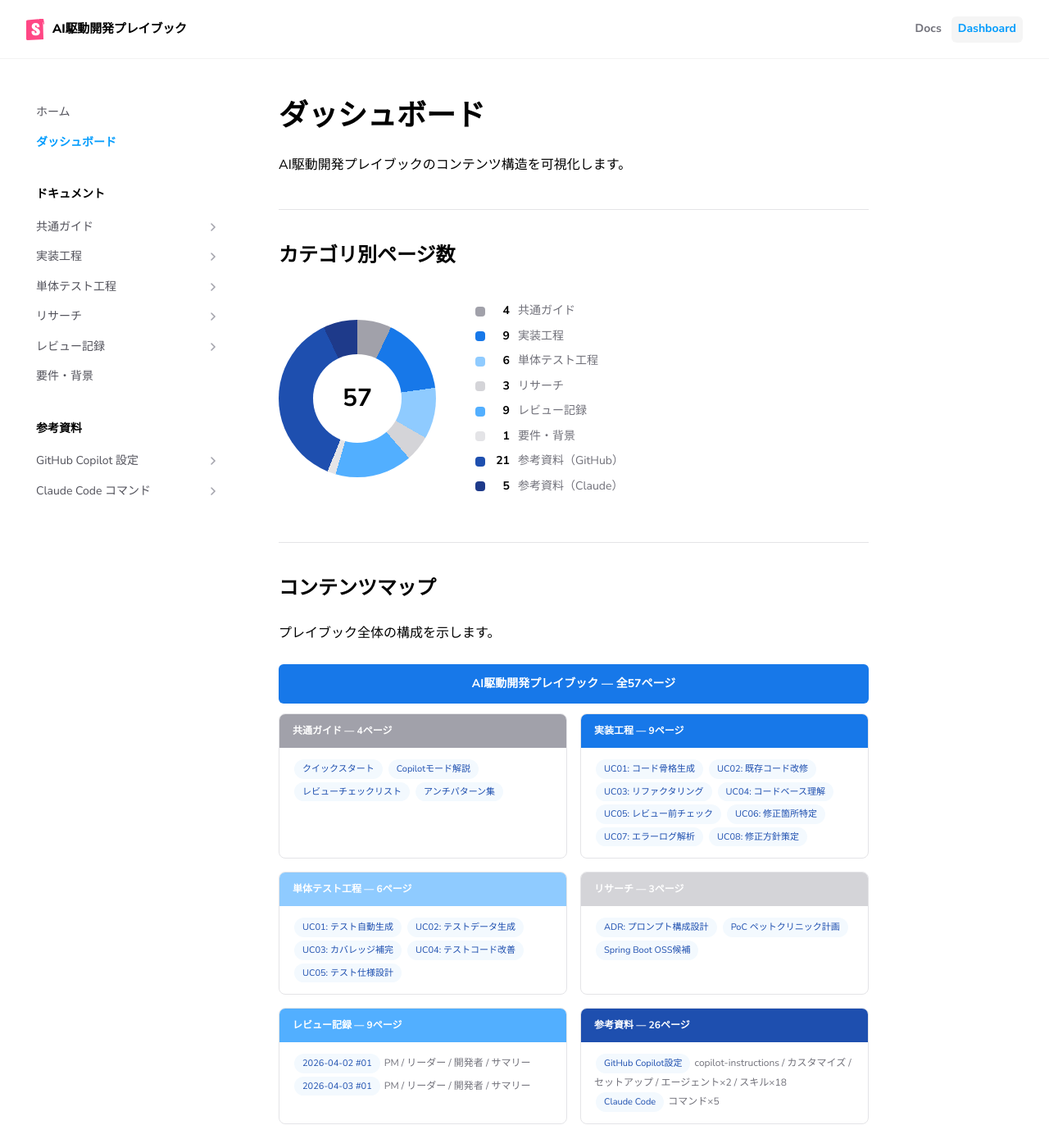
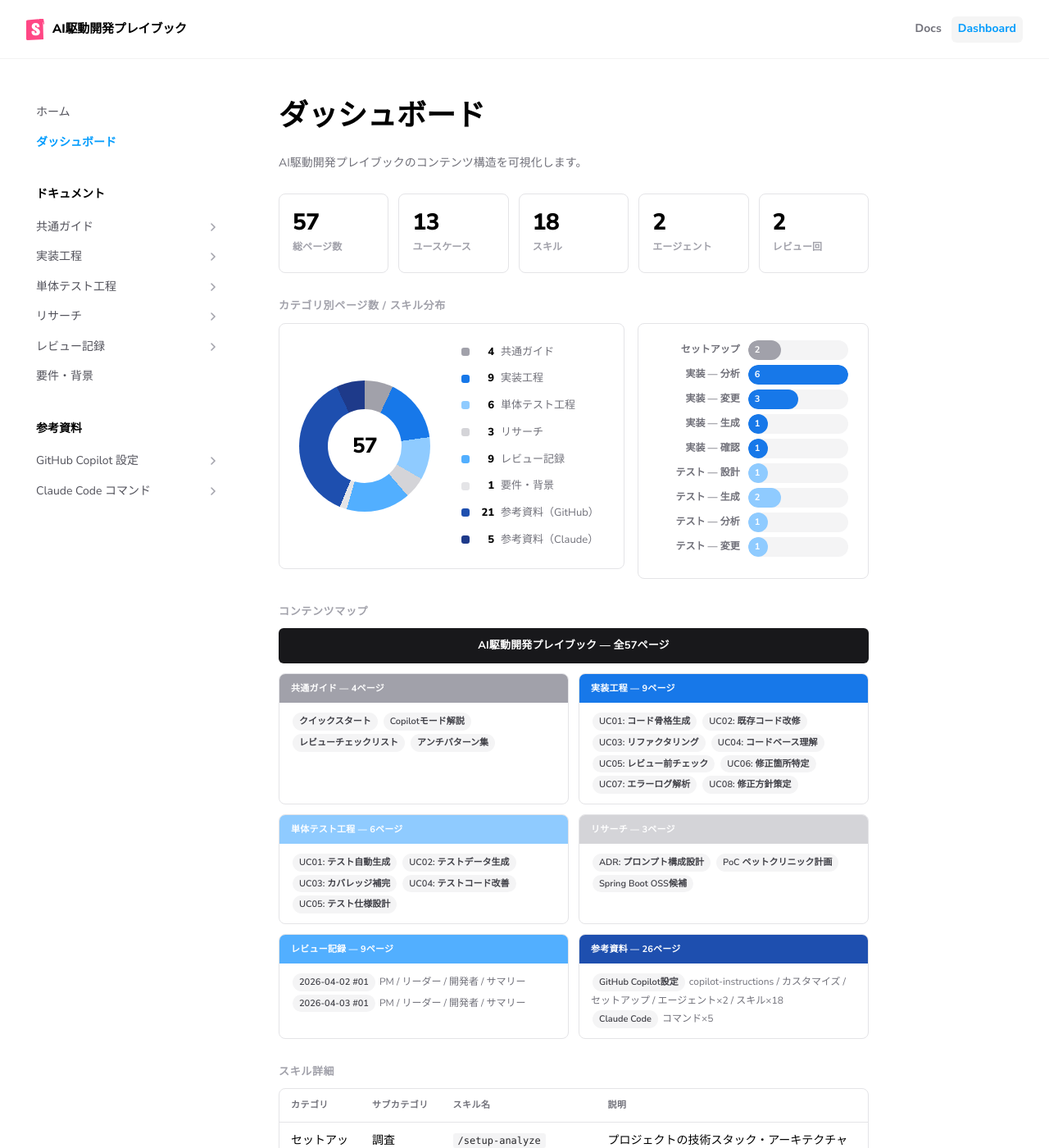
Before and after one commit to merrylou/jekyll-sandbox, a Jekyll site: the page built from dashboard.html, in a window 1280 px wide and 1400 px high. Shown: the whole window at 82% size. Built offline with Jekyll 4.4.1, drawn with Linux system fonts in a browser that asks for light colours; some of the changed text lies outside the part shown.

Commit message:
dashboard: Vercel/Linear風モダンUIに刷新
KPI最上部移動、ドーナツ+棒グラフ2カラム化、ニュートラル配色、
統一hover、3段階レスポンシブ対応

Co-Authored-By: Claude Opus 4.6 <noreply@anthropic.com>

```diff
--- a/dashboard.html
+++ b/dashboard.html
@@ -5,10 +5,51 @@ nav_order: 2
 ---
 
 <style>
-/* ===== Donut — Storybook Blue + Zinc ===== */
-.ds-donut-section { display: flex; align-items: center; gap: 48px; flex-wrap: wrap; padding: 16px 0; }
+/* ===== Dashboard Overrides (Vercel/Linear style) ===== */
+.prose h2 {
+  font-size: 13px; font-weight: 700; text-transform: uppercase;
+  letter-spacing: 0.05em; color: var(--zinc-400);
+  margin: 32px 0 12px; padding-bottom: 0; border-bottom: none;
+}
+.prose h4 {
+  font-size: 13px; font-weight: 700; color: var(--zinc-500);
+  margin: 24px 0 12px; letter-spacing: 0.02em;
+}
+.prose > p:first-of-type { font-size: 14px; color: var(--zinc-500); margin-bottom: 24px; }
+.prose hr { display: none; }
+
+/* ===== KPI Cards ===== */
+.ds-kpis { display: grid; grid-template-columns: repeat(5, 1fr); gap: 12px; }
+.ds-kpi {
+  background: var(--color-bg); border: 1px solid var(--color-border);
+  border-radius: var(--radius-lg); padding: 20px 16px; text-align: left;
+  transition: border-color 0.15s ease, box-shadow 0.15s ease;
+}
+.ds-kpi:hover { border-color: var(--zinc-300); box-shadow: 0 2px 8px rgba(0,0,0,0.04); }
+.ds-kpi-v {
+  font-size: 28px; font-weight: 800; color: var(--color-text);
+  letter-spacing: -0.02em; line-height: 1;
+}
+.ds-kpi-l {
+  font-size: 12px; font-weight: 600; color: var(--zinc-400);
+  margin-top: 6px; letter-spacing: 0.01em;
+}
+
+/* ===== 2-Column Grid ===== */
+.ds-grid-2col {
+  display: grid; grid-template-columns: auto 1fr; gap: 16px; align-items: start;
+}
+
+/* ===== Donut ===== */
+.ds-donut-section {
+  display: flex; align-items: center; gap: 32px; flex-wrap: wrap;
+  padding: 20px 24px; background: var(--color-bg);
+  border: 1px solid var(--color-border); border-radius: var(--radius-lg);
+  transition: border-color 0.15s ease, box-shadow 0.15s ease;
+}
+.ds-donut-section:hover { border-color: var(--zinc-300); box-shadow: 0 2px 8px rgba(0,0,0,0.04); }
 .ds-donut {
-  width: 192px; height: 192px; border-radius: 50%; position: relative; flex-shrink: 0;
+  width: 160px; height: 160px; border-radius: 50%; position: relative; flex-shrink: 0;
   background: conic-gradient(
     var(--zinc-400) 0deg 25.3deg,
     var(--blue-600) 25.3deg 82.1deg,
@@ -22,118 +63,161 @@ nav_order: 2
 }
 .ds-donut-hole {
   position: absolute; top: 50%; left: 50%; transform: translate(-50%,-50%);
-  width: 108px; height: 108px; background: var(--color-bg); border-radius: 50%;
+  width: 90px; height: 90px; background: var(--color-bg); border-radius: 50%;
   display: flex; align-items: center; justify-content: center;
-  font-size: 30px; font-weight: 700; color: var(--color-text);
+  font-size: 26px; font-weight: 800; color: var(--color-text); letter-spacing: -0.02em;
 }
-.ds-legend { display: flex; flex-direction: column; gap: 6px; }
-.ds-legend-row { display: flex; align-items: center; gap: 10px; font-size: 14px; }
-.ds-legend-dot { width: 12px; height: 12px; border-radius: 4px; flex-shrink: 0; }
-.ds-legend-n { font-weight: 700; min-width: 20px; text-align: right; color: var(--color-text); }
-.ds-legend-t { color: var(--color-text-secondary); }
+.ds-legend { display: flex; flex-direction: column; gap: 4px; }
+.ds-legend-row {
+  display: flex; align-items: center; gap: 8px; font-size: 13px;
+  padding: 3px 6px; border-radius: var(--radius); transition: background 0.1s ease;
+}
+.ds-legend-row:hover { background: var(--zinc-50); }
+.ds-legend-dot { width: 10px; height: 10px; border-radius: 3px; flex-shrink: 0; }
+.ds-legend-n {
+  font-weight: 800; min-width: 22px; text-align: right; color: var(--color-text);
+  font-variant-numeric: tabular-nums;
+}
+.ds-legend-t { color: var(--zinc-500); }
+
+/* ===== Bar Chart ===== */
+.ds-bars {
+  padding: 20px 24px; background: var(--color-bg);
+  border: 1px solid var(--color-border); border-radius: var(--radius-lg);
+  transition: border-color 0.15s ease, box-shadow 0.15s ease;
+}
+.ds-bars:hover { border-color: var(--zinc-300); box-shadow: 0 2px 8px rgba(0,0,0,0.04); }
+.ds-bar-row { display: flex; align-items: center; margin-bottom: 6px; gap: 10px; }
+.ds-bar-lbl {
+  width: 100px; text-align: right; font-size: 12px; font-weight: 600;
+  color: var(--zinc-500); flex-shrink: 0; white-space: nowrap;
+}
+.ds-bar-track {
+  flex: 1; background: var(--zinc-100); border-radius: var(--radius-full);
+  height: 24px; overflow: hidden;
+}
+.ds-bar-fill {
+  height: 100%; border-radius: var(--radius-full); display: flex; align-items: center;
+  padding-left: 8px; font-size: 11px; font-weight: 700; color: #FFFFFF;
+  min-width: 24px; transition: width 0.4s cubic-bezier(0.4, 0, 0.2, 1);
+}
 
 /* ===== Content Map ===== */
 .ds-map { display: flex; flex-direction: column; gap: 12px; }
 .ds-map-root {
-  background: var(--blue-600); color: #FFFFFF;
-  padding: 12px 24px; border-radius: var(--radius-md);
-  font-size: 14px; font-weight: 700; text-align: center;
+  background: var(--zinc-900); color: #FFFFFF;
+  padding: 10px 20px; border-radius: var(--radius-md);
+  font-size: 13px; font-weight: 700; text-align: center; letter-spacing: 0.01em;
 }
-.ds-map-grid { display: grid; grid-template-columns: 1fr 1fr; gap: 16px; }
-@media (max-width: 640px) { .ds-map-grid { grid-template-columns: 1fr; } }
+.ds-map-grid { display: grid; grid-template-columns: 1fr 1fr; gap: 12px; }
 .ds-map-card {
   border-radius: var(--radius-lg); overflow: hidden;
   background: var(--color-bg); border: 1px solid var(--color-border);
+  transition: border-color 0.15s ease, box-shadow 0.15s ease;
 }
-.ds-map-card:hover { box-shadow: var(--shadow-md); }
+.ds-map-card:hover { border-color: var(--zinc-300); box-shadow: 0 2px 8px rgba(0,0,0,0.04); }
 .ds-map-hd {
-  padding: 10px 16px; font-size: 12px; font-weight: 700; color: #FFFFFF;
+  padding: 8px 14px; font-size: 11px; font-weight: 700; color: #FFFFFF;
+  letter-spacing: 0.02em; text-transform: uppercase;
 }
 .ds-map-bd {
-  padding: 12px 16px; font-size: 12px; line-height: 1.6; color: var(--color-text-secondary);
+  padding: 10px 14px; font-size: 12px; line-height: 1.6; color: var(--zinc-500);
 }
 .ds-pill {
-  display: inline-block; background: var(--blue-50);
-  padding: 3px 10px; border-radius: var(--radius-full); margin: 2px 2px;
-  font-size: 11px; font-weight: 400; color: var(--blue-800);
+  display: inline-block; background: var(--zinc-100);
+  padding: 2px 8px; border-radius: var(--radius-full); margin: 2px 2px;
+  font-size: 11px; font-weight: 600; color: var(--zinc-700);
+  transition: background 0.1s ease;
 }
-
-/* ===== Bar Chart ===== */
-.ds-bars { max-width: 560px; }
-.ds-bar-row { display: flex; align-items: center; margin-bottom: 8px; gap: 12px; }
-.ds-bar-lbl {
-  width: 110px; text-align: right; font-size: 12px;
-  color: var(--color-text-secondary); flex-shrink: 0;
-}
-.ds-bar-track { flex: 1; background: var(--blue-50); border-radius: var(--radius); height: 28px; }
-.ds-bar-fill {
-  height: 100%; border-radius: var(--radius); display: flex; align-items: center;
-  padding-left: 10px; font-size: 11px; font-weight: 700; color: #FFFFFF;
-  min-width: 28px;
-}
+.ds-pill:hover { background: var(--blue-100); }
 
 /* ===== Table ===== */
-.ds-tbl { width: 100%; border-collapse: collapse; font-size: 14px; }
+.ds-tbl-wrap {
+  overflow-x: auto; -webkit-overflow-scrolling: touch;
+  border: 1px solid var(--color-border); border-radius: var(--radius-lg);
+}
+.ds-tbl { width: 100%; border-collapse: collapse; font-size: 13px; }
 .ds-tbl thead th {
-  text-align: left; padding: 12px 16px; font-size: 12px; font-weight: 700;
-  color: var(--color-text); background: var(--zinc-50);
-  border-bottom: 1px solid var(--color-border-strong);
+  text-align: left; padding: 10px 14px; font-size: 11px; font-weight: 700;
+  text-transform: uppercase; letter-spacing: 0.04em;
+  color: var(--zinc-500); background: transparent;
+  border-bottom: 1px solid var(--color-border);
 }
 .ds-tbl td {
-  padding: 12px 16px; color: var(--color-text);
+  padding: 10px 14px; color: var(--color-text);
   border-bottom: 1px solid var(--color-border);
 }
-.ds-tbl tr:hover td { background: var(--blue-50); }
+.ds-tbl-wrap .ds-tbl tr:last-child td { border-bottom: none; }
+.ds-tbl tr:hover td { background: var(--zinc-50); }
 .ds-tbl code {
-  font-family: var(--font-mono); font-size: 13px;
-  background: var(--blue-50); padding: 2px 6px;
-  border-radius: 3px; color: var(--blue-800);
+  font-family: var(--font-mono); font-size: 12px;
+  background: var(--zinc-100); padding: 2px 6px;
+  border-radius: 3px; color: var(--zinc-800);
 }
 
 /* ===== Timeline ===== */
 .ds-tl { position: relative; padding: 8px 0 8px 20px; }
 .ds-tl::before {
   content: ''; position: absolute; left: 5px; top: 0; bottom: 0;
-  width: 2px; background: var(--color-border);
+  width: 2px; background: var(--zinc-200);
 }
 .ds-tl-item {
-  position: relative; margin-left: 24px; margin-bottom: 20px;
-  padding: 16px 24px; background: var(--color-bg);
+  position: relative; margin-left: 24px; margin-bottom: 16px;
+  padding: 16px 20px; background: var(--color-bg);
   border: 1px solid var(--color-border); border-radius: var(--radius-lg);
+  transition: border-color 0.15s ease, box-shadow 0.15s ease;
 }
-.ds-tl-item:hover { box-shadow: var(--shadow-sm); }
+.ds-tl-item:hover { border-color: var(--zinc-300); box-shadow: 0 2px 8px rgba(0,0,0,0.04); }
 .ds-tl-item::before {
   content: ''; position: absolute; left: -31px; top: 22px;
   width: 10px; height: 10px; background: var(--blue-500);
   border-radius: 50%; border: 2px solid var(--color-bg);
+  box-shadow: 0 0 0 2px var(--zinc-200);
 }
-.ds-tl-date { font-size: 14px; font-weight: 700; color: var(--color-text); }
-.ds-tl-sub { font-size: 12px; color: var(--color-text-secondary); margin-top: 4px; }
-.ds-tl-scores { display: flex; gap: 6px; flex-wrap: wrap; margin-top: 12px; }
+.ds-tl-date { font-size: 14px; font-weight: 800; color: var(--color-text); letter-spacing: -0.01em; }
+.ds-tl-sub { font-size: 12px; color: var(--zinc-400); margin-top: 2px; }
+.ds-tl-scores { display: flex; gap: 6px; flex-wrap: wrap; margin-top: 10px; }
 .ds-tl-score {
-  background: var(--blue-100); border: none;
-  padding: 4px 12px; border-radius: var(--radius-full);
-  font-size: 11px; font-weight: 700; color: var(--blue-800);
+  background: var(--zinc-100); border: none;
+  padding: 3px 10px; border-radius: var(--radius-full);
+  font-size: 11px; font-weight: 700; color: var(--zinc-700);
+  font-variant-numeric: tabular-nums;
 }
-.ds-tl-desc { font-size: 12px; color: var(--color-text-secondary); margin-top: 12px; line-height: 1.7; }
+.ds-tl-desc { font-size: 12px; color: var(--zinc-500); margin-top: 10px; line-height: 1.7; }
 
-/* ===== KPI Cards ===== */
-.ds-kpis { display: grid; grid-template-columns: repeat(auto-fill, minmax(140px, 1fr)); gap: 16px; }
-.ds-kpi {
-  background: var(--color-bg); border: 1px solid var(--color-border);
-  border-radius: var(--radius-lg); padding: 24px 16px; text-align: center;
+/* ===== Responsive ===== */
+@media (max-width: 768px) {
+  .ds-kpis { grid-template-columns: repeat(3, 1fr); }
+  .ds-grid-2col { grid-template-columns: 1fr; }
 }
-.ds-kpi:hover { box-shadow: var(--shadow-sm); }
-.ds-kpi-v { font-size: 30px; font-weight: 700; color: var(--blue-600); }
-.ds-kpi-l { font-size: 12px; font-weight: 700; color: var(--color-text-secondary); margin-top: 4px; }
+@media (max-width: 640px) {
+  .ds-map-grid { grid-template-columns: 1fr; }
+  .ds-tl { padding-left: 12px; }
+  .ds-tl-item { margin-left: 16px; padding: 12px 14px; }
+  .ds-tl-item::before { left: -23px; width: 8px; height: 8px; }
+  .ds-bar-lbl { width: 72px; font-size: 11px; }
+  .ds-bar-track { height: 20px; }
+}
+@media (max-width: 480px) {
+  .ds-kpis { grid-template-columns: repeat(2, 1fr); }
+  .ds-bar-row { flex-direction: column; align-items: flex-start; gap: 4px; margin-bottom: 12px; }
+  .ds-bar-lbl { width: auto; text-align: left; }
+}
 </style>
 
 <p>AI駆動開発プレイブックのコンテンツ構造を可視化します。</p>
 
-<hr />
+<div class="ds-kpis">
+  <div class="ds-kpi"><div class="ds-kpi-v">57</div><div class="ds-kpi-l">総ページ数</div></div>
+  <div class="ds-kpi"><div class="ds-kpi-v">13</div><div class="ds-kpi-l">ユースケース</div></div>
+  <div class="ds-kpi"><div class="ds-kpi-v">18</div><div class="ds-kpi-l">スキル</div></div>
+  <div class="ds-kpi"><div class="ds-kpi-v">2</div><div class="ds-kpi-l">エージェント</div></div>
+  <div class="ds-kpi"><div class="ds-kpi-v">2</div><div class="ds-kpi-l">レビュー回</div></div>
+</div>
 
-<h2>カテゴリ別ページ数</h2>
+<h2>カテゴリ別ページ数 / スキル分布</h2>
 
+<div class="ds-grid-2col">
   <div class="ds-donut-section">
     <div class="ds-donut"><div class="ds-donut-hole">57</div></div>
     <div class="ds-legend">
@@ -148,10 +232,20 @@ nav_order: 2
     </div>
   </div>
 
-<hr />
+  <div class="ds-bars">
+    <div class="ds-bar-row"><span class="ds-bar-lbl">セットアップ</span><div class="ds-bar-track"><div class="ds-bar-fill" style="width:33%;background:var(--zinc-400);">2</div></div></div>
+    <div class="ds-bar-row"><span class="ds-bar-lbl">実装 — 分析</span><div class="ds-bar-track"><div class="ds-bar-fill" style="width:100%;background:var(--blue-600);">6</div></div></div>
+    <div class="ds-bar-row"><span class="ds-bar-lbl">実装 — 変更</span><div class="ds-bar-track"><div class="ds-bar-fill" style="width:50%;background:var(--blue-600);">3</div></div></div>
+    <div class="ds-bar-row"><span class="ds-bar-lbl">実装 — 生成</span><div class="ds-bar-track"><div class="ds-bar-fill" style="width:17%;background:var(--blue-600);">1</div></div></div>
+    <div class="ds-bar-row"><span class="ds-bar-lbl">実装 — 確認</span><div class="ds-bar-track"><div class="ds-bar-fill" style="width:17%;background:var(--blue-600);">1</div></div></div>
+    <div class="ds-bar-row"><span class="ds-bar-lbl">テスト — 設計</span><div class="ds-bar-track"><div class="ds-bar-fill" style="width:17%;background:var(--blue-300);">1</div></div></div>
+    <div class="ds-bar-row"><span class="ds-bar-lbl">テスト — 生成</span><div class="ds-bar-track"><div class="ds-bar-fill" style="width:33%;background:var(--blue-300);">2</div></div></div>
+    <div class="ds-bar-row"><span class="ds-bar-lbl">テスト — 分析</span><div class="ds-bar-track"><div class="ds-bar-fill" style="width:17%;background:var(--blue-300);">1</div></div></div>
+    <div class="ds-bar-row"><span class="ds-bar-lbl">テスト — 変更</span><div class="ds-bar-track"><div class="ds-bar-fill" style="width:17%;background:var(--blue-300);">1</div></div></div>
+  </div>
+</div>
 
 <h2>コンテンツマップ</h2>
-<p>プレイブック全体の構成を示します。</p>
 
 <div class="ds-map">
   <div class="ds-map-root">AI駆動開発プレイブック — 全57ページ</div>
@@ -213,23 +307,9 @@ nav_order: 2
   </div>
 </div>
 
-<hr />
+<h2>スキル詳細</h2>
 
-<h2>スキル一覧と分類</h2>
-
-<div class="ds-bars">
-  <div class="ds-bar-row"><span class="ds-bar-lbl">セットアップ</span><div class="ds-bar-track"><div class="ds-bar-fill" style="width:33%;background:var(--zinc-400);">2</div></div></div>
-  <div class="ds-bar-row"><span class="ds-bar-lbl">実装 — 分析</span><div class="ds-bar-track"><div class="ds-bar-fill" style="width:100%;background:var(--blue-600);">6</div></div></div>
-  <div class="ds-bar-row"><span class="ds-bar-lbl">実装 — 変更</span><div class="ds-bar-track"><div class="ds-bar-fill" style="width:50%;background:var(--blue-600);">3</div></div></div>
-  <div class="ds-bar-row"><span class="ds-bar-lbl">実装 — 生成</span><div class="ds-bar-track"><div class="ds-bar-fill" style="width:17%;background:var(--blue-600);">1</div></div></div>
-  <div class="ds-bar-row"><span class="ds-bar-lbl">実装 — 確認</span><div class="ds-bar-track"><div class="ds-bar-fill" style="width:17%;background:var(--blue-600);">1</div></div></div>
-  <div class="ds-bar-row"><span class="ds-bar-lbl">テスト — 設計</span><div class="ds-bar-track"><div class="ds-bar-fill" style="width:17%;background:var(--blue-300);">1</div></div></div>
-  <div class="ds-bar-row"><span class="ds-bar-lbl">テスト — 生成</span><div class="ds-bar-track"><div class="ds-bar-fill" style="width:33%;background:var(--blue-300);">2</div></div></div>
-  <div class="ds-bar-row"><span class="ds-bar-lbl">テスト — 分析</span><div class="ds-bar-track"><div class="ds-bar-fill" style="width:17%;background:var(--blue-300);">1</div></div></div>
-  <div class="ds-bar-row"><span class="ds-bar-lbl">テスト — 変更</span><div class="ds-bar-track"><div class="ds-bar-fill" style="width:17%;background:var(--blue-300);">1</div></div></div>
-</div>
-
-<h4>スキル詳細</h4>
+<div class="ds-tbl-wrap">
 <table class="ds-tbl">
   <thead>
     <tr><th>カテゴリ</th><th>サブカテゴリ</th><th>スキル名</th><th>説明</th></tr>
@@ -245,8 +325,7 @@ nav_order: 2
   {% endfor %}
   </tbody>
 </table>
-
-<hr />
+</div>
 
 <h2>レビュー履歴</h2>
 
@@ -272,15 +351,3 @@ nav_order: 2
     <div class="ds-tl-desc">全ロール維持（質的向上）。Copilotネイティブ設定への移行が完了し、実用性がさらに向上</div>
   </div>
 </div>
-
-<hr />
-
-<h2>サマリー</h2>
-
-<div class="ds-kpis">
-  <div class="ds-kpi"><div class="ds-kpi-v">57</div><div class="ds-kpi-l">総ページ数</div></div>
-  <div class="ds-kpi"><div class="ds-kpi-v">13</div><div class="ds-kpi-l">ユースケース</div></div>
-  <div class="ds-kpi"><div class="ds-kpi-v">18</div><div class="ds-kpi-l">スキル</div></div>
-  <div class="ds-kpi"><div class="ds-kpi-v">2</div><div class="ds-kpi-l">エージェント</div></div>
-  <div class="ds-kpi"><div class="ds-kpi-v">2</div><div class="ds-kpi-l">レビュー回</div></div>
-</div>
```
Lines whose indentation alone changed are shown as unchanged.
